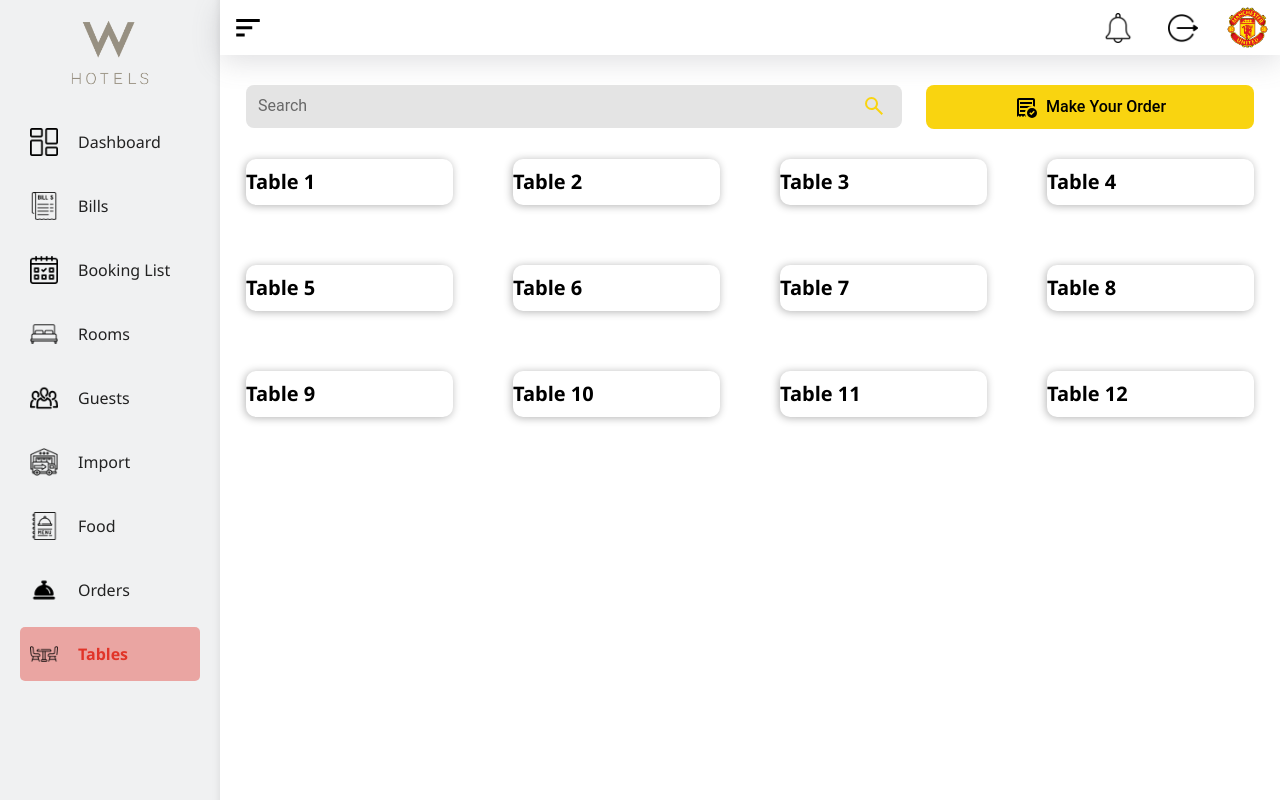
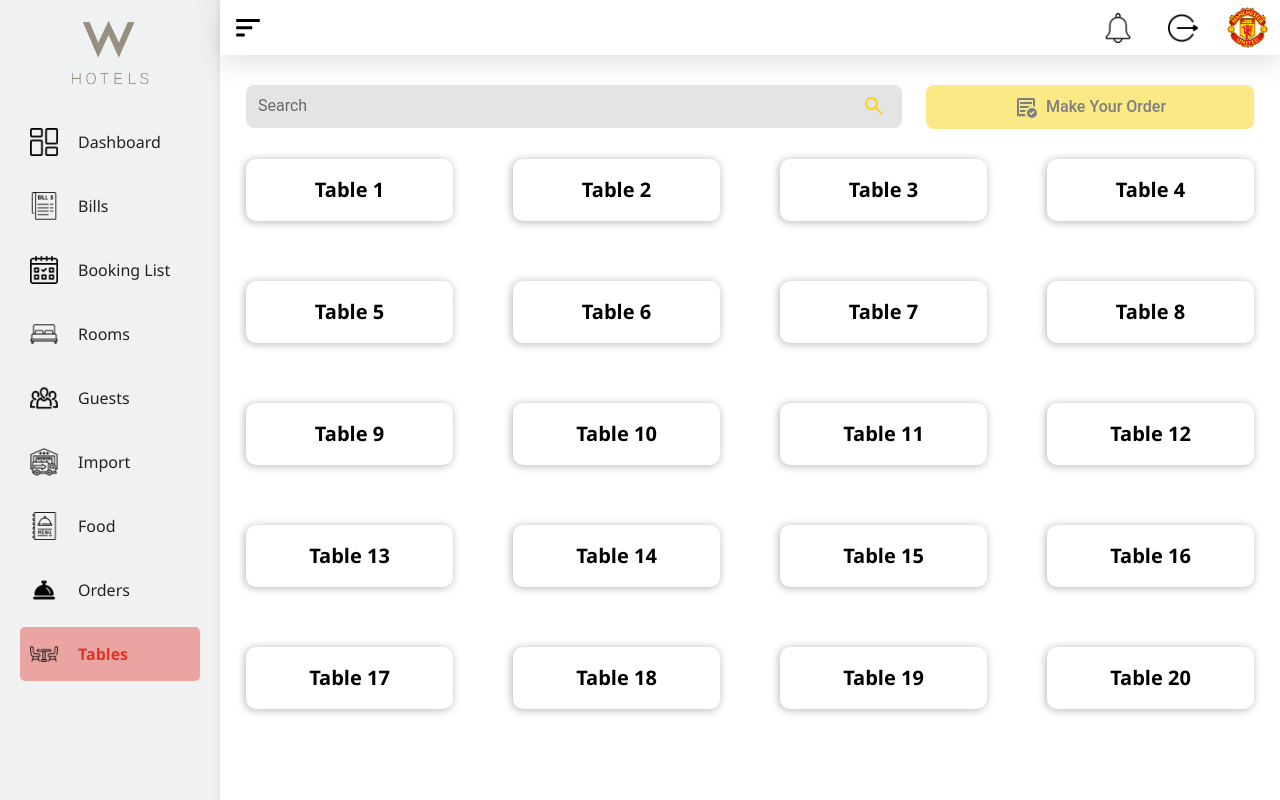
Before and after one commit to KhanhDo2604/Hotel_Management, a React (Vite) app: page /tables in a window 1280 px wide. Built offline with nearby package versions, Linux system fonts and the light colour scheme.

Commit message:
complete Table Screen

```diff
--- a/src/pages/FoodChoosing/index.jsx
+++ b/src/pages/FoodChoosing/index.jsx
@@ -8,13 +8,18 @@ import desserts from "../../assets/gelato.png";
 import drink from "../../assets/drink.png";
 import meal from "../../assets/meal.png";
 import pasta from "../../assets/spaghetti.png";
-import { useState, useEffect } from "react";
+import { useState } from "react";
 import coke from "../../assets/coke.jpg";
 import dessertCake from "../../assets/cake.png";
 import pastaSeafood from "../../assets/pastaSeafood.jpg";
 import ExtraSection from "./extraScreen";
+import { useLocation } from "react-router-dom";
 
 export default function MenuChoosing() {
+
+  const location = useLocation();
+  // console.log(location.state.table.join(', '));
+
   const order = [
     {
       foodImg: pizza,
@@ -326,7 +331,7 @@ export default function MenuChoosing() {
 
         <div className={styles.orders}>
           <div>
-            <h3>Table: 2, 4</h3>
+            <h3>Table: {location.state.table.join(', ')}</h3>
             <div style={{ display: "flex", justifyContent: "space-between" }}>
               <h4>My Order</h4>
               <img
@@ -343,7 +348,7 @@ export default function MenuChoosing() {
 
           <div style={{ height: "60%", overflowY: "scroll" }}>
             {order.map((value, index) => (
-              <div className={styles.orderTag}>
+              <div className={styles.orderTag} key={index}>
                 <div style={{ display: "flex" }}>
                   <img src={value.foodImg} alt="" className={styles.foodImg} />
                   <div>
--- a/src/pages/Table/Table.module.scss
+++ b/src/pages/Table/Table.module.scss
@@ -1,3 +1,4 @@
+
 
 .gridContainer {
     display: grid;
@@ -50,23 +51,39 @@
     }
 }
 
+%table {
+    display: block;
+    box-shadow: -1px 1px 8px 0 rgba(0, 0, 0, 0.3);
+    border: none;
+    padding: 1.6rem 0;
+    border-radius: 1rem;
+    cursor: pointer;
+
+    h4 {
+        font-weight: 600;
+        margin: 0;
+        text-align: center;
+    }
+}
+
 .tableList {
     display: grid;
     grid-template-columns: 1fr 1fr 1fr 1fr;
     gap: 6rem;
 
     .tableItem {
-        display: block;
-        box-shadow: -1px 1px 8px 0 rgba(0, 0, 0, 0.3);
-        border: none;
-        padding: 0.8rem 0;
+        @extend %table;
         background-color: white;
-        border-radius: 1rem;
-        cursor: pointer;
+    }
 
-        h4 {
-            font-weight: 600;
-            margin: 0;
-        }
+    .active {
+        background-color: #f7e68d;
+        @extend %table;
+
+    }
+
+    .disable {
+        background-color: #E4644B;
+        @extend %table;
     }
 }
--- a/src/pages/Table/index.jsx
+++ b/src/pages/Table/index.jsx
@@ -3,9 +3,8 @@ import { Link } from "react-router-dom";
 import styles from "./Table.module.scss";
 
 export default function Table() {
-  const [tableStatus, setTableStatus] = useState(Array(12).fill(0));
-
-  console.log(tableStatus);
+  const [tableStatus, setTableStatus] = useState(Array(20).fill(0));
+  var temp = [];
 
   return (
     <div className="w3-container">
@@ -25,7 +24,18 @@ export default function Table() {
         </div>
         <div>
           <Link
-            to="/foodChoosing"
+            to='/foodChoosing'
+            state={{
+              table: tableStatus.reduce((prev, cur, index) => {
+                if(cur === 1) {
+                  temp = [...prev, index + 1];
+                  console.log(temp);
+                  return [...prev, index + 1];
+                }
+                else return prev;
+              }, [])
+            }}
+            className={temp.length !== 0 ? null : styles.unActive}
           >
             <svg
               xmlns="http://www.w3.org/2000/svg"
@@ -42,8 +52,9 @@ export default function Table() {
 
       <div className={styles.tableList}>
         {tableStatus.map((value, index) => (
-          <div key={index} className={styles.tableItem} onClick={() => {
-            if(value !==2) {
+          <div key={index} className={value === 1 ? styles.active : value === 2 ? styles.disable : styles.tableItem}
+            onClick={() => {
+            if(value !== 2) {
               setTableStatus(previous => {
                 previous[index] = value === 1 ? 0 : 1;
                 return [...previous];
```
Also changed, not shown: src/pages/FoodChoosing/extraScreen.jsx (+0 -45 lines).
